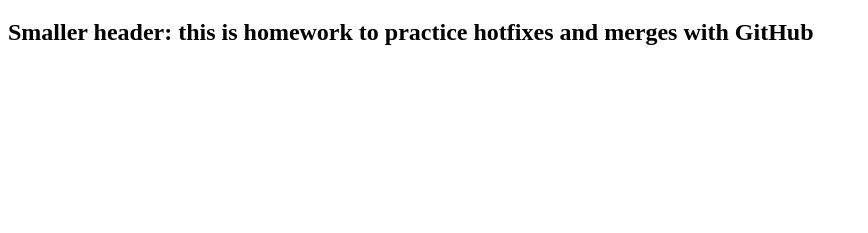
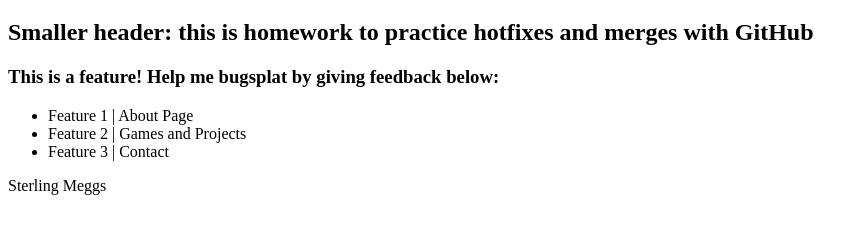
Before and after one commit to SterLynx/week1-day1-homework, a plain HTML site: page index.html in a window 1280 px wide. Shown: the part 61-294 px from the top of the page, without its empty margins (0-868 px from the left). Drawn offline with Linux system fonts and the light colour scheme.

Commit message:
features commit

```diff
--- a/index.html
+++ b/index.html
@@ -8,5 +8,12 @@
 <body>
     <h1>Header for github practice</h1>
     <h2>Smaller header: this is homework to practice hotfixes and merges with GitHub</h2>
+    <h3>This is a feature! Help me bugsplat by giving feedback below:</h3>
+    <ul>
+        <li>Feature 1 | About Page</li>
+        <li>Feature 2 | Games and Projects</li>
+        <li>Feature 3 | Contact</li>
+      </ul>
 </body>
+<footer>Sterling Meggs</footer>
 </html>
```
